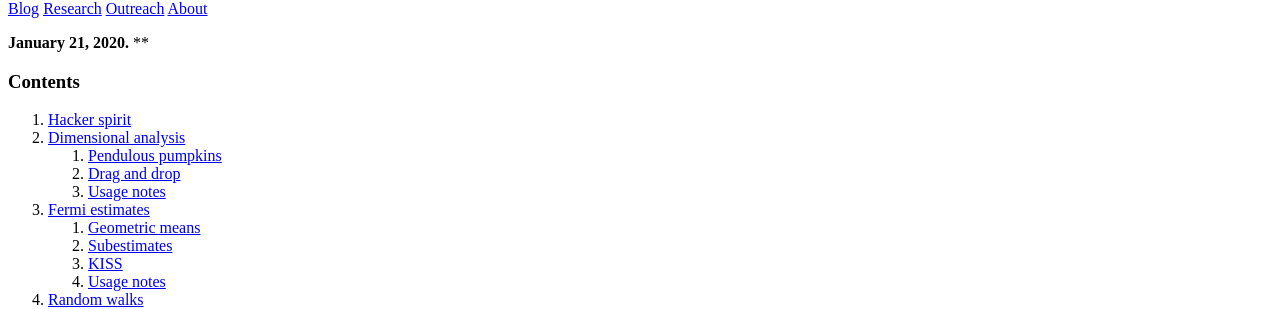
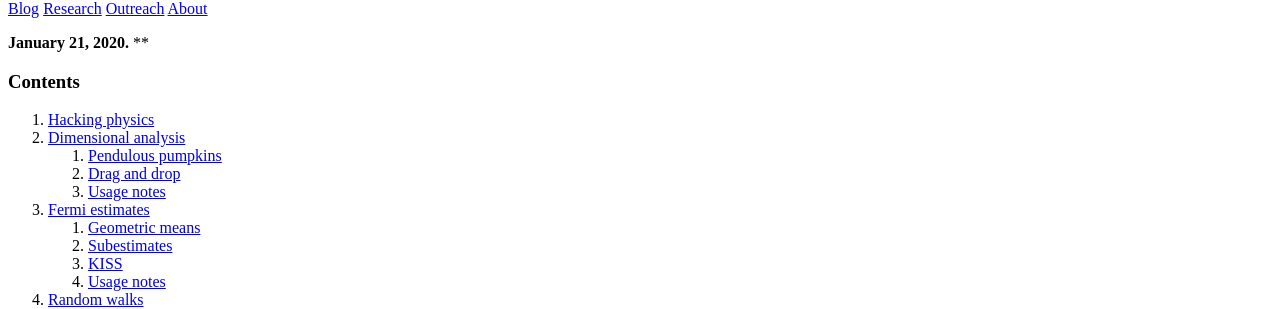
Before and after one commit to hapax/hapax.github.io, a Jekyll site: the page built from assets/simple-physics.md, in a window 1280 px wide and 900 px high, scrolled down 321 px. Shown: the part 149-458 px from the top of the window. Built offline with Jekyll 4.4.1, drawn with Linux system fonts in a browser that asks for light colours; our own code applies the rules of GitHub Pages for plain Markdown files; formulas are drawn with MathJax 3; a script that is not in the unit is left out.

Commit message:
Update simple-physics.md

```diff
--- a/assets/simple-physics.md
+++ b/assets/simple-physics.md
@@ -11,7 +11,7 @@ date:  2020-01-06
 
 ### Contents
 
-1. <a href="#sec-1">Hacker spirit</a>
+1. <a href="#sec-1">Hacking physics</a>
 2. <a href="#sec-2">Dimensional analysis</a>
    1. <a href="#sec-2-1">Pendulous pumpkins</a>
    2. <a href="#sec-2-2">Drag and drop</a>
```
